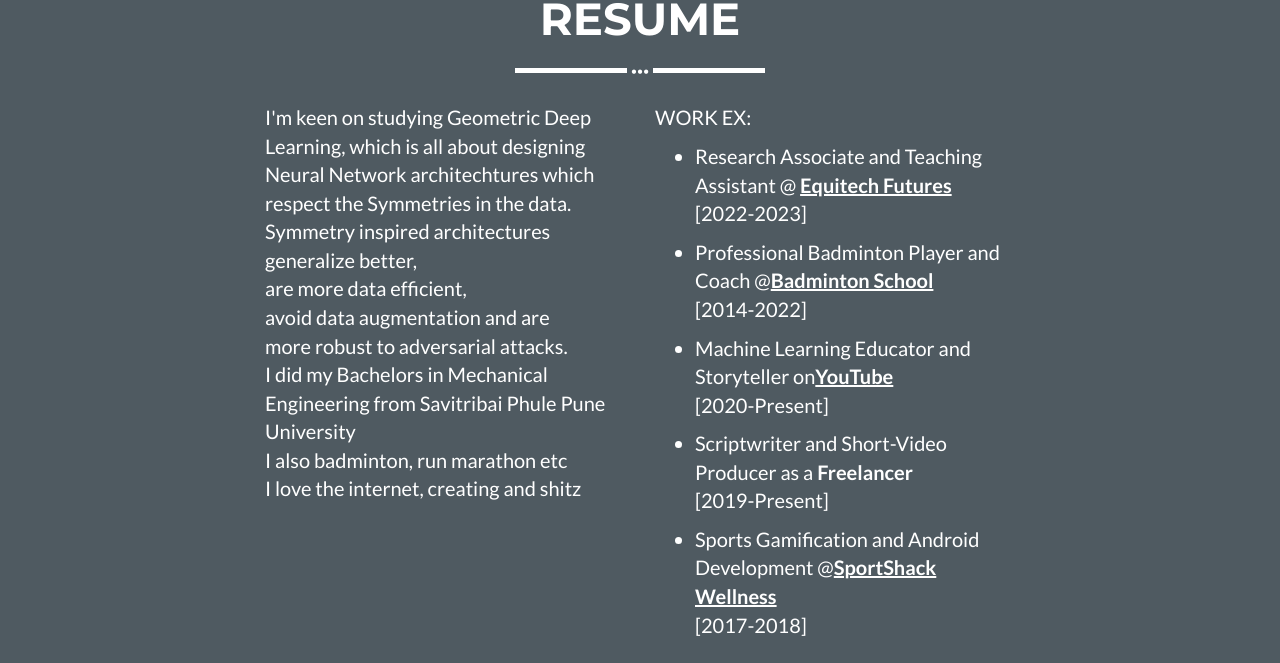
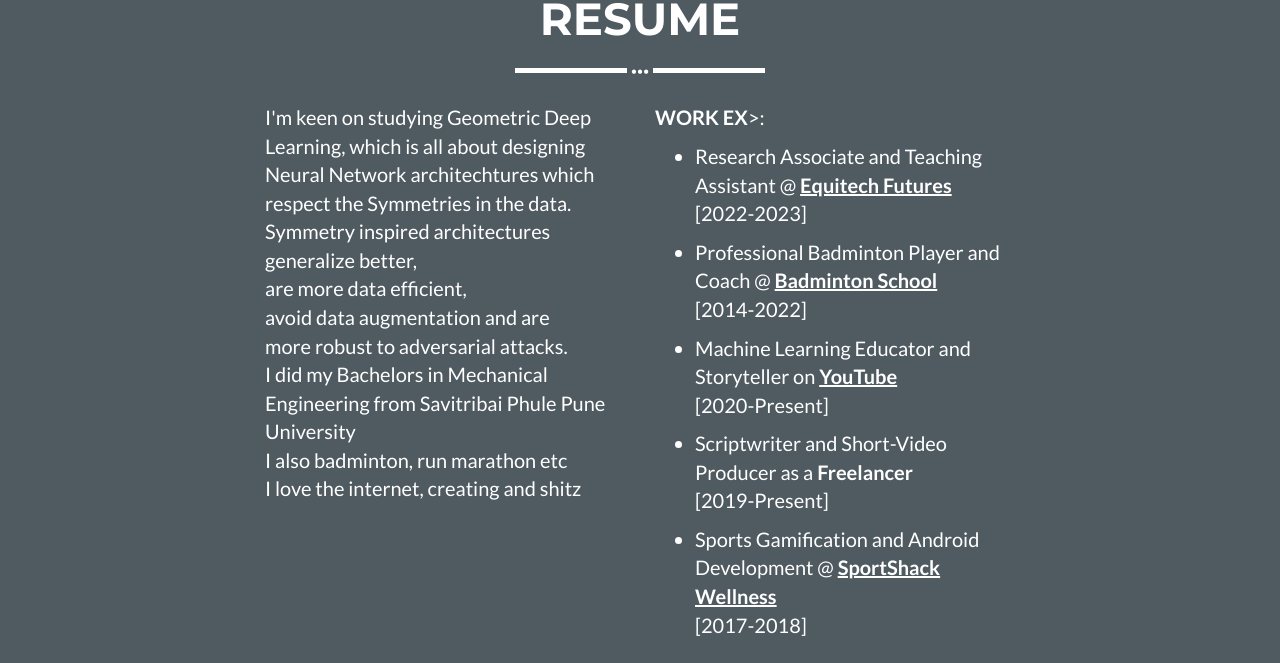
Before and after one commit to kartikchincholikar/kartikchincholikar.github.io, a Jekyll site: the page built from _posts/2014-07-17-Simulations in Statistical Learning Theory.markdown, in a window 1280 px wide and 900 px high, scrolled down 1329 px. Shown: the part 155-818 px from the top of the window. Built offline with Jekyll 4.4.1, drawn with Linux system fonts in a browser that asks for light colours.

Commit message:
format work ex

```diff
--- a/_includes/about.html
+++ b/_includes/about.html
@@ -15,13 +15,13 @@ I did my Bachelors in Mechanical Engineering from Savitribai Phule Pune Universi
       </div>
       <div class="col-lg-4">
         <p>
-WORK EX:<br>
+<b>WORK EX</b>>:<br>
         <ul style="font-size: 20px;">
           <li style="margin-bottom: 10px;">Research Associate and Teaching Assistant @ <a href="https://www.equitechfutures.com/" target="_blank" style="color:white;"><u><b>Equitech Futures</b></u></a><br>[2022-2023]<br></li>
-          <li style="margin-bottom: 10px;">Professional Badminton Player and Coach @<a href="https://www.youtube.com/@BadmintonSchoolHINDI/featured" target="_blank" style="color:white;"><u><b>Badminton School</b></u></a><br>[2014-2022]<br></li>
-          <li style="margin-bottom: 10px;">Machine Learning Educator and Storyteller on<a href="https://www.youtube.com/@kartikc1233" target="_blank" style="color:white;"><u><b>YouTube</b></u></a><br>[2020-Present]<br></li>
+          <li style="margin-bottom: 10px;">Professional Badminton Player and Coach @ <a href="https://www.youtube.com/@BadmintonSchoolHINDI/featured" target="_blank" style="color:white;"><u><b>Badminton School</b></u></a><br>[2014-2022]<br></li>
+          <li style="margin-bottom: 10px;">Machine Learning Educator and Storyteller on <a href="https://www.youtube.com/@kartikc1233" target="_blank" style="color:white;"><u><b>YouTube</b></u></a><br>[2020-Present]<br></li>
           <li style="margin-bottom: 10px;">Scriptwriter and Short-Video Producer as a <b>Freelancer</b> <br>[2019-Present]<br></li>
-          <li style="margin-bottom: 10px;">Sports Gamification and Android Development @<a href="http://sportshackwellness.com/" target="_blank" style="color:white;"><u><b>SportShack Wellness</b></u></a><br>[2017-2018]<br></li>
+          <li style="margin-bottom: 10px;">Sports Gamification and Android Development @ <a href="http://sportshackwellness.com/" target="_blank" style="color:white;"><u><b>SportShack Wellness</b></u></a><br>[2017-2018]<br></li>
         </ul>
         </p>
       </div>
```
